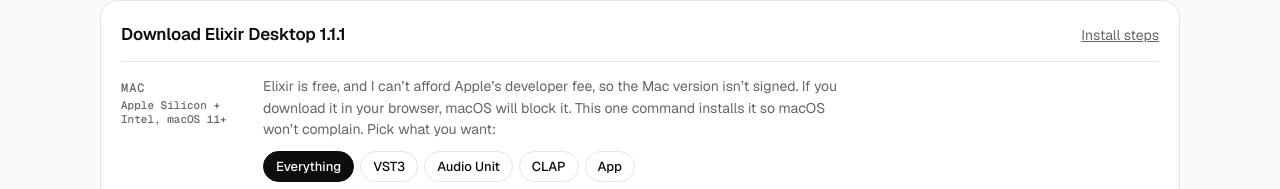
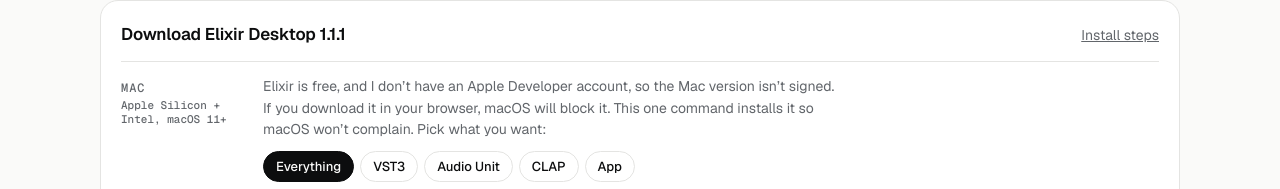
Before and after one commit to johnnyhawk02/johnny-hawk-audio, a plain HTML site: page index.html in a window 1280 px wide. Shown: the part 686-875 px from the top of the page. Drawn offline with nearby package versions, Linux system fonts and the light colour scheme.

Commit message:
Reword the unsigned Mac note
Co-Authored-By: Claude Opus 5.5 <noreply@anthropic.com>
Claude-Session: https://claude.ai/code/session_018ENZqRrC3Du9gjm1js3ku2

```diff
--- a/index.html
+++ b/index.html
@@ -153,7 +153,7 @@ footer { border-top: 1px solid var(--line); padding-block: 28px 40px; }
       <div class="dl-head"><strong>Download Elixir Desktop 1.1.1</strong><a href="https://github.com/johnnyhawk02/elixir-desktop-vst/blob/main/docs/DOWNLOADS.md">Install steps</a></div>
       <div class="dl-row"><span>Mac<small>Apple Silicon + Intel, macOS 11+</small></span><div class="mac-col">
         <div class="mac-install">
-          <p>Elixir is free, and I can&rsquo;t afford Apple&rsquo;s developer fee, so the Mac version isn&rsquo;t signed. If you download it in your browser, macOS will block it. This one command installs it so macOS won&rsquo;t complain. Pick what you want:</p>
+          <p>Elixir is free, and I don&rsquo;t have an Apple Developer account, so the Mac version isn&rsquo;t signed. If you download it in your browser, macOS will block it. This one command installs it so macOS won&rsquo;t complain. Pick what you want:</p>
           <div class="pick" role="group" aria-label="What to install">
             <button type="button" id="pick-all" data-f="" aria-pressed="true">Everything</button><button type="button" id="pick-vst3" data-f="vst3" aria-pressed="false">VST3</button><button type="button" id="pick-au" data-f="au" aria-pressed="false">Audio Unit</button><button type="button" id="pick-clap" data-f="clap" aria-pressed="false">CLAP</button><button type="button" id="pick-app" data-f="app" aria-pressed="false">App</button>
           </div>
```
